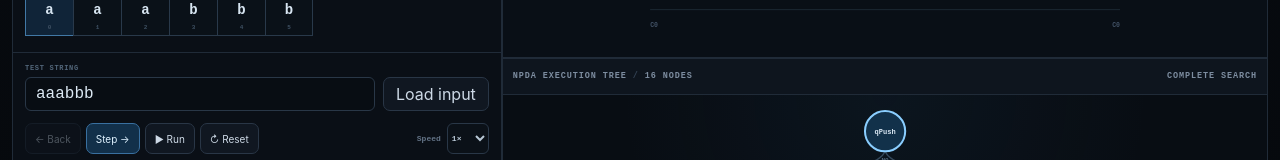
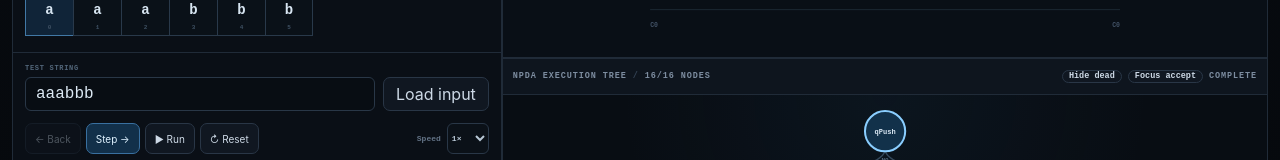
Before and after one commit to KuantumKnight/StackTrace, a React (Vite) app: page / in a window 1280 px wide. Shown: the part 773-933 px from the top of the page. Built offline with nearby package versions, Linux system fonts and the light colour scheme.

Commit message:
feat(tree): focus accepting path and filter dead branches

```diff
--- a/src/components/ExecutionTree.tsx
+++ b/src/components/ExecutionTree.tsx
@@ -25,10 +25,32 @@ interface PositionedNode {
 export function ExecutionTree({ machine, input, mode, onSelectPath }: ExecutionTreeProps) {
   const result = useMemo(() => buildExecutionTree(machine, input, mode), [machine, input, mode])
   const [selectedId, setSelectedId] = useState('n0')
+  const [showDead, setShowDead] = useState(true)
+
+  const acceptedNode = useMemo(() => result.nodes
+    .filter((node) => node.config.status === 'accepted')
+    .sort((a, b) => a.depth - b.depth)[0], [result.nodes])
+
+  const acceptingPath = useMemo(() => {
+    const ids = new Set<string>()
+    if (!acceptedNode) return ids
+    const byId = new Map(result.nodes.map((node) => [node.id, node]))
+    let cursor = acceptedNode
+    while (cursor) {
+      ids.add(cursor.id)
+      cursor = cursor.parentId ? byId.get(cursor.parentId)! : undefined as never
+    }
+    return ids
+  }, [acceptedNode, result.nodes])
+
+  const visibleSourceNodes = useMemo(
+    () => showDead ? result.nodes : result.nodes.filter((node) => node.config.status !== 'dead'),
+    [result.nodes, showDead],
+  )
 
   const positioned = useMemo(() => {
-    const byDepth = new Map<number, typeof result.nodes>()
-    for (const node of result.nodes) {
+    const byDepth = new Map<number, typeof visibleSourceNodes>()
+    for (const node of visibleSourceNodes) {
       const group = byDepth.get(node.depth) || []
       group.push(node)
       byDepth.set(node.depth, group)
@@ -58,7 +80,7 @@ export function ExecutionTree({ machine, input, mode, onSelectPath }: ExecutionT
     }
 
     return nodes
-  }, [result.nodes])
+  }, [visibleSourceNodes])
 
   const height = Math.max(180, 78 + Math.max(...positioned.map((node) => node.y), 80))
   const selected = positioned.find((node) => node.id === selectedId) || positioned[0]
@@ -71,17 +93,27 @@ export function ExecutionTree({ machine, input, mode, onSelectPath }: ExecutionT
     const path: Configuration[] = []
     let cursor = byId.get(id)
     while (cursor) {
-      path.unshift({ ...cursor.config })
+      path.unshift({ ...cursor.config, stack: [...cursor.config.stack] })
       cursor = cursor.parentId ? byId.get(cursor.parentId) : undefined
     }
     if (path.length) onSelectPath(path)
   }
 
+  const focusAcceptingPath = () => {
+    if (!acceptedNode) return
+    setShowDead(false)
+    selectNode(acceptedNode.id)
+  }
+
   return (
     <section className="panel execution-tree-panel" id="execution-tree">
       <div className="panel-heading">
-        <div><span>NPDA EXECUTION TREE</span><span className="heading-separator">/</span><span>{result.nodes.length} NODES</span></div>
-        <span>{result.truncated ? 'BOUNDED SEARCH' : 'COMPLETE SEARCH'}</span>
+        <div><span>NPDA EXECUTION TREE</span><span className="heading-separator">/</span><span>{visibleSourceNodes.length}/{result.nodes.length} NODES</span></div>
+        <div className="tree-tools">
+          <button type="button" onClick={() => setShowDead((value) => !value)}>{showDead ? 'Hide dead' : 'Show dead'}</button>
+          <button type="button" disabled={!acceptedNode} onClick={focusAcceptingPath}>Focus accept</button>
+          <span>{result.truncated ? 'BOUNDED' : 'COMPLETE'}</span>
+        </div>
       </div>
       <div className="execution-tree-scroller">
         <svg viewBox={`0 0 760 ${height}`} className="execution-tree-svg" role="img" aria-label="Nondeterministic PDA execution tree">
@@ -89,12 +121,13 @@ export function ExecutionTree({ machine, input, mode, onSelectPath }: ExecutionT
             const parent = positioned.find((candidate) => candidate.id === node.parentId)
             if (!parent) return null
             const midY = (parent.y + node.y) / 2
-            return <path key={`edge-${node.id}`} className={`tree-edge ${node.status}`} d={`M ${parent.x} ${parent.y + 18} C ${parent.x} ${midY}, ${node.x} ${midY}, ${node.x} ${node.y - 18}`} />
+            const onAcceptingPath = acceptingPath.has(node.id) && acceptingPath.has(parent.id)
+            return <path key={`edge-${node.id}`} className={`tree-edge ${node.status} ${onAcceptingPath ? 'accepting-path' : ''}`} d={`M ${parent.x} ${parent.y + 18} C ${parent.x} ${midY}, ${node.x} ${midY}, ${node.x} ${node.y - 18}`} />
           })}
           {positioned.map((node) => (
             <g
               key={node.id}
-              className={`tree-node ${node.status} ${selected?.id === node.id ? 'selected' : ''}`}
+              className={`tree-node ${node.status} ${acceptingPath.has(node.id) ? 'accepting-path' : ''} ${selected?.id === node.id ? 'selected' : ''}`}
               transform={`translate(${node.x} ${node.y})`}
               onClick={() => selectNode(node.id)}
               role="button"
```
